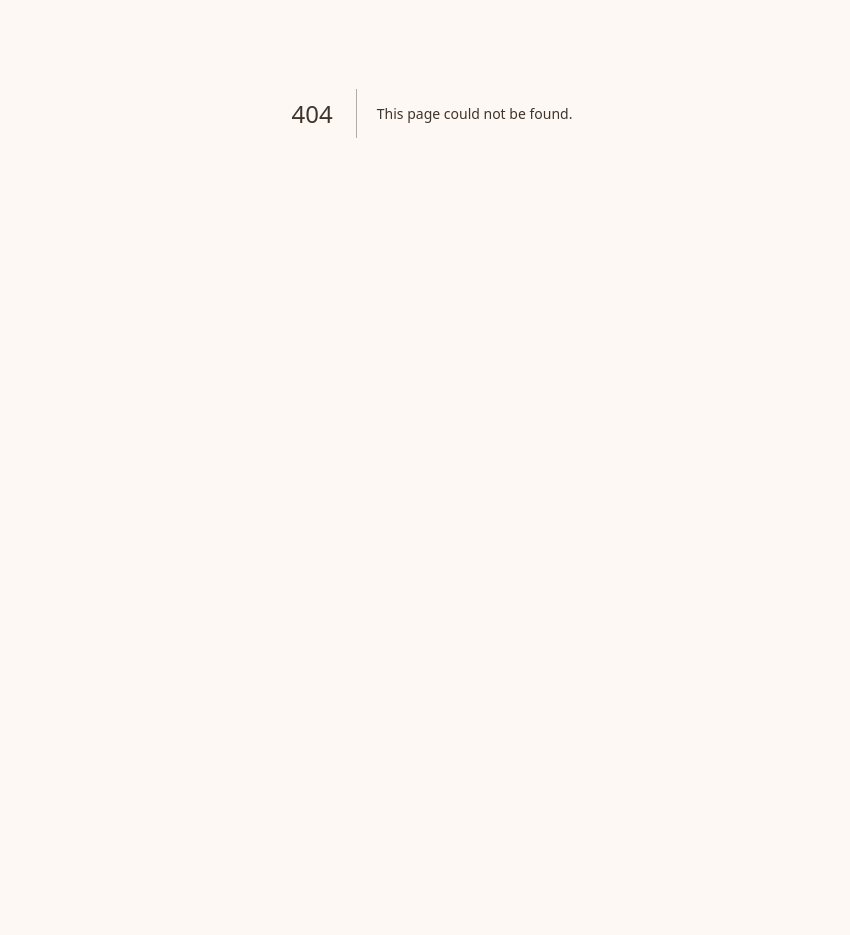
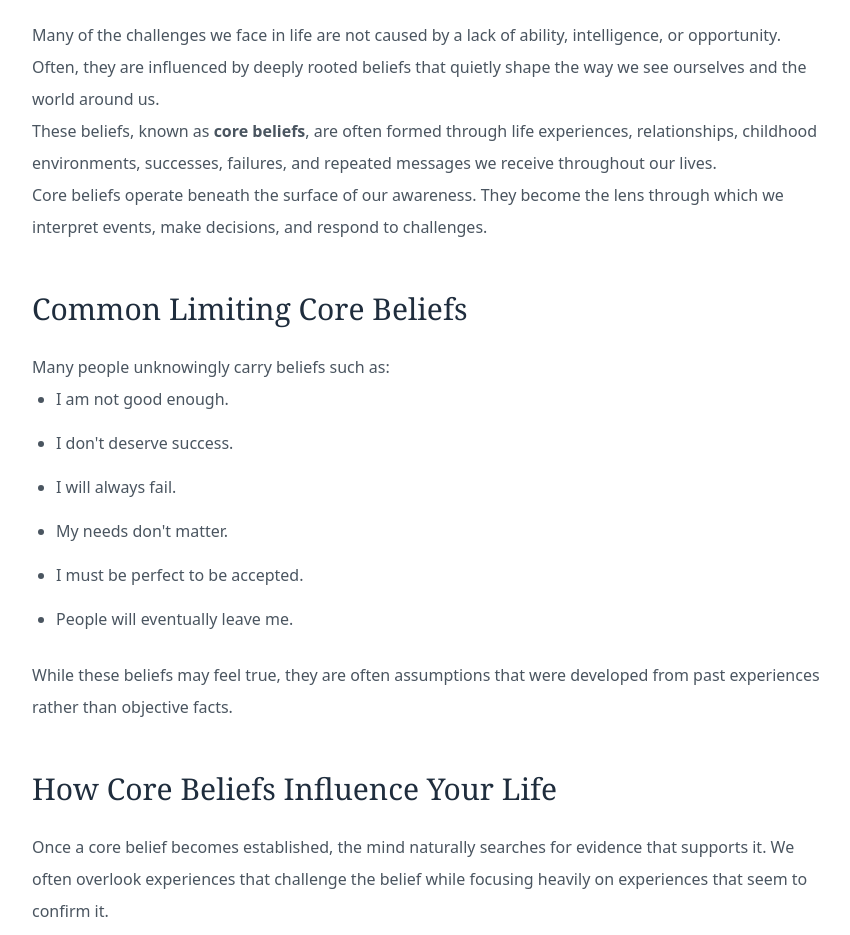
Before and after one commit to Kaelynn-Kinnison/life-coaching-with-kaelynn2, a Next.js app: page /blog/core-beliefs-holding-you-back in a window 1280 px wide. Before the commit this address had no page. Shown: the part 360-1295 px from the top of the page, without its empty margins (208-1058 px from the left). Before the commit the page ends 873 px from the top, so only its background shows below. Built offline with nearby package versions, Linux system fonts and the light colour scheme; a web font is replaced by a local one.

Commit message:
Create page.js

```diff
--- /dev/null
+++ b/app/blog/core-beliefs-holding-you-back/page.js
@@ -0,0 +1,146 @@
+export const metadata = {
+  title: "The Hidden Core Beliefs That May Be Holding You Back | Life Coaching with Kaelynn",
+  description:
+    "Discover how limiting core beliefs influence confidence, relationships, decision-making, and personal growth.",
+};
+
+export default function CoreBeliefsArticle() {
+  return (
+    <main className="min-h-screen bg-[#fdf8f3] py-16 px-6">
+      <article className="max-w-4xl mx-auto bg-white rounded-3xl shadow-lg p-8 md:p-12">
+
+        <div className="mb-10 text-center">
+          <p className="uppercase tracking-[0.25em] text-sm text-[#b07a3c] mb-3">
+            Core Beliefs & Mindset
+          </p>
+
+          <h1 className="text-4xl md:text-5xl font-serif text-[#1f2d3d] mb-6">
+            The Hidden Core Beliefs That May Be Holding You Back
+          </h1>
+
+          <div className="w-24 h-[2px] bg-[#b07a3c] mx-auto"></div>
+        </div>
+
+        <div className="prose prose-lg max-w-none text-[#4a5560] leading-8">
+
+          <p>
+            Many of the challenges we face in life are not caused by a lack of
+            ability, intelligence, or opportunity. Often, they are influenced by
+            deeply rooted beliefs that quietly shape the way we see ourselves
+            and the world around us.
+          </p>
+
+          <p>
+            These beliefs, known as <strong>core beliefs</strong>, are often
+            formed through life experiences, relationships, childhood
+            environments, successes, failures, and repeated messages we receive
+            throughout our lives.
+          </p>
+
+          <p>
+            Core beliefs operate beneath the surface of our awareness. They
+            become the lens through which we interpret events, make decisions,
+            and respond to challenges.
+          </p>
+
+          <h2 className="text-3xl font-serif text-[#1f2d3d] mt-12 mb-6">
+            Common Limiting Core Beliefs
+          </h2>
+
+          <p>
+            Many people unknowingly carry beliefs such as:
+          </p>
+
+          <ul className="list-disc pl-6 space-y-3">
+            <li>I am not good enough.</li>
+            <li>I don't deserve success.</li>
+            <li>I will always fail.</li>
+            <li>My needs don't matter.</li>
+            <li>I must be perfect to be accepted.</li>
+            <li>People will eventually leave me.</li>
+          </ul>
+
+          <p className="mt-6">
+            While these beliefs may feel true, they are often assumptions that
+            were developed from past experiences rather than objective facts.
+          </p>
+
+          <h2 className="text-3xl font-serif text-[#1f2d3d] mt-12 mb-6">
+            How Core Beliefs Influence Your Life
+          </h2>
+
+          <p>
+            Once a core belief becomes established, the mind naturally searches
+            for evidence that supports it. We often overlook experiences that
+            challenge the belief while focusing heavily on experiences that seem
+            to confirm it.
+          </p>
+
+          <p>
+            For example, someone who believes they are not capable may dismiss
+            compliments, underestimate their achievements, or avoid
+            opportunities for growth because those opportunities feel
+            inconsistent with what they believe about themselves.
+          </p>
+
+          <p>
+            This is often where self-sabotage begins.
+          </p>
+
+          <h2 className="text-3xl font-serif text-[#1f2d3d] mt-12 mb-6">
+            The Power of Awareness
+          </h2>
+
+          <p>
+            Transformation begins with awareness.
+          </p>
+
+          <p>
+            When we learn to identify the beliefs driving our thoughts,
+            emotions, and behaviors, we gain the ability to question whether
+            those beliefs are serving us or limiting us.
+          </p>
+
+          <p>
+            Awareness creates choice. Choice creates change.
+          </p>
+
+          <p>
+            Rather than automatically responding from old conditioning, we can
+            begin intentionally choosing thoughts and actions that align with
+            the life we want to create.
+          </p>
+
+          <h2 className="text-3xl font-serif text-[#1f2d3d] mt-12 mb-6">
+            Moving Forward
+          </h2>
+
+          <p>
+            The goal is not simply positive thinking.
+          </p>
+
+          <p>
+            The goal is developing beliefs that are grounded in truth,
+            self-worth, growth, and possibility.
+          </p>
+
+          <p>
+            As we challenge limiting beliefs and create healthier perspectives,
+            we often discover that many of the barriers we thought existed were
+            never permanent. They were simply reflections of the stories we had
+            been telling ourselves.
+          </p>
+
+          <p className="font-semibold text-xl text-[#7a4b63] mt-10">
+            The beliefs you carry today influence the life you create tomorrow.
+          </p>
+
+          <p className="font-semibold text-xl text-[#7a4b63]">
+            Are your beliefs helping you move forward, or holding you back?
+          </p>
+
+        </div>
+      </article>
+    </main>
+  );
+}
```
